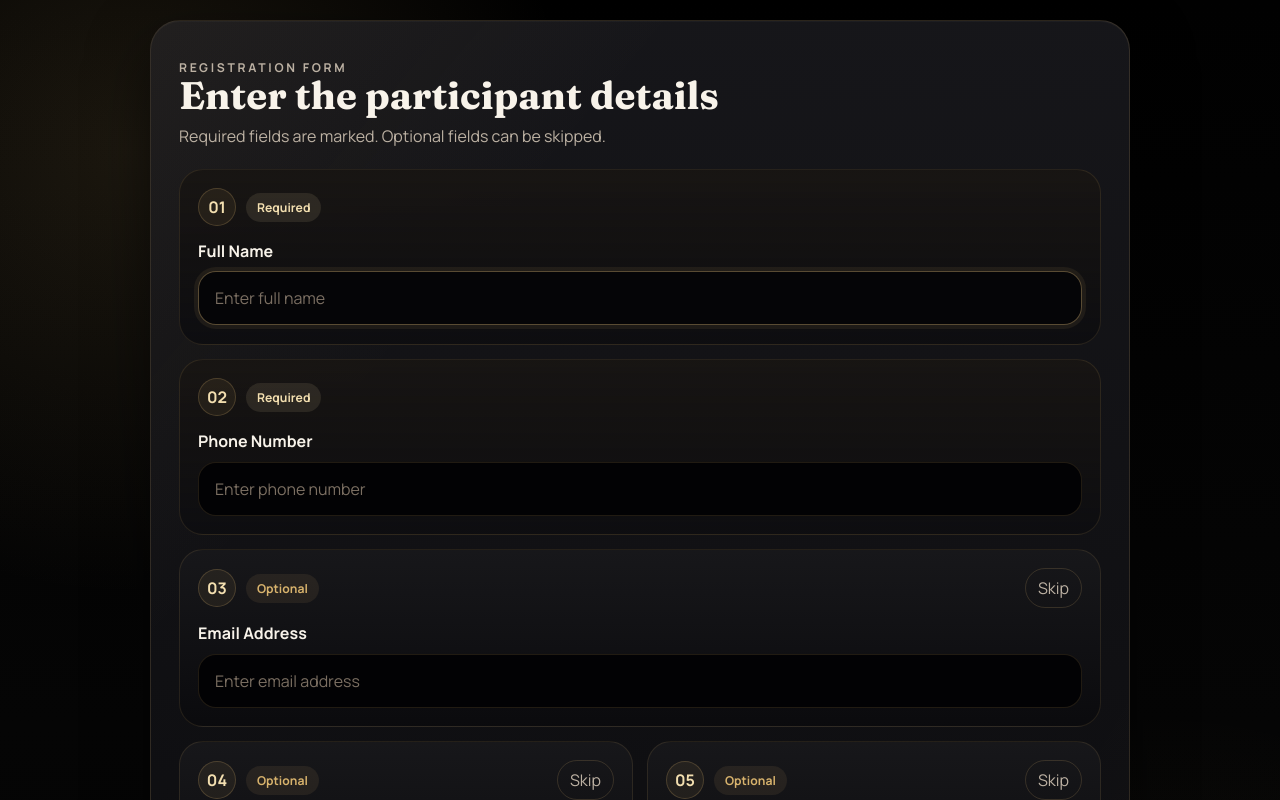
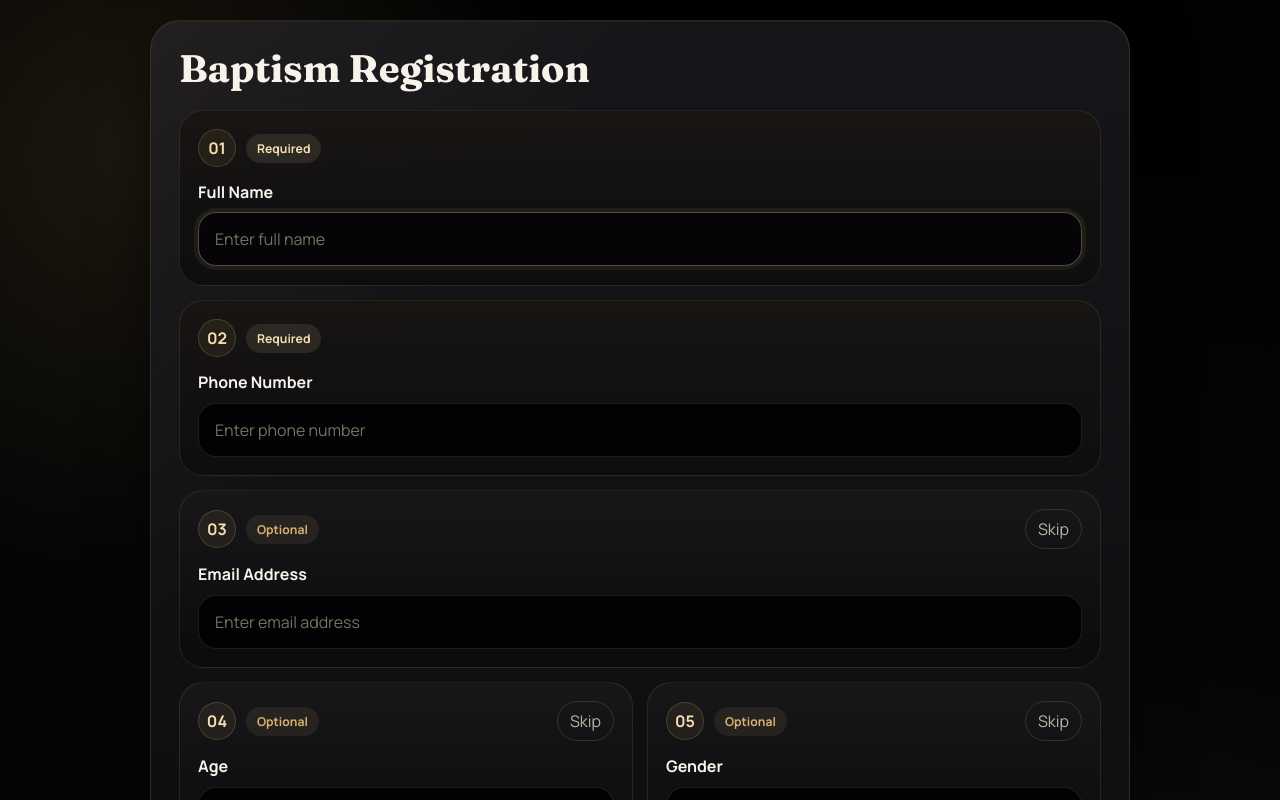
Before and after one commit to NewtonDevarapalli/seed-of-life-Registration, an Angular app: page / in a window 1280 px wide. Shown: the top 800 px of the page. Built offline with nearby package versions, Linux system fonts and the light colour scheme.

Commit message:
Simplify registration page header

```diff
--- a/src/app/app.html
+++ b/src/app/app.html
@@ -15,9 +15,7 @@
       </div>
     } @else {
       <div class="form-header">
-        <p class="eyebrow">Registration Form</p>
-        <h2>Enter the participant details</h2>
-        <p>Required fields are marked. Optional fields can be skipped.</p>
+        <h2>Baptism Registration</h2>
       </div>
 
       <form #registrationForm="ngForm" (ngSubmit)="submitRegistration(registrationForm)" novalidate>
```
